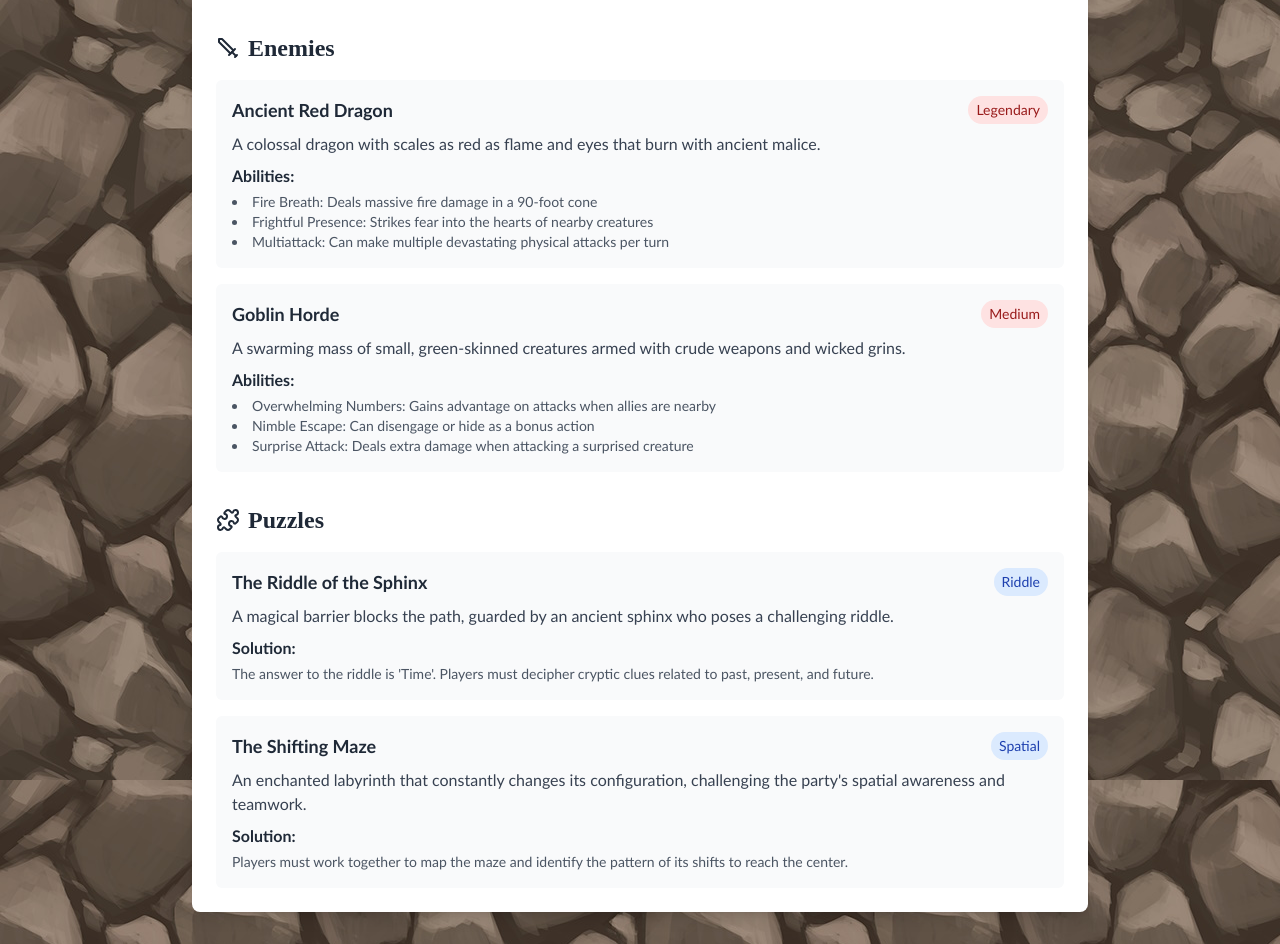
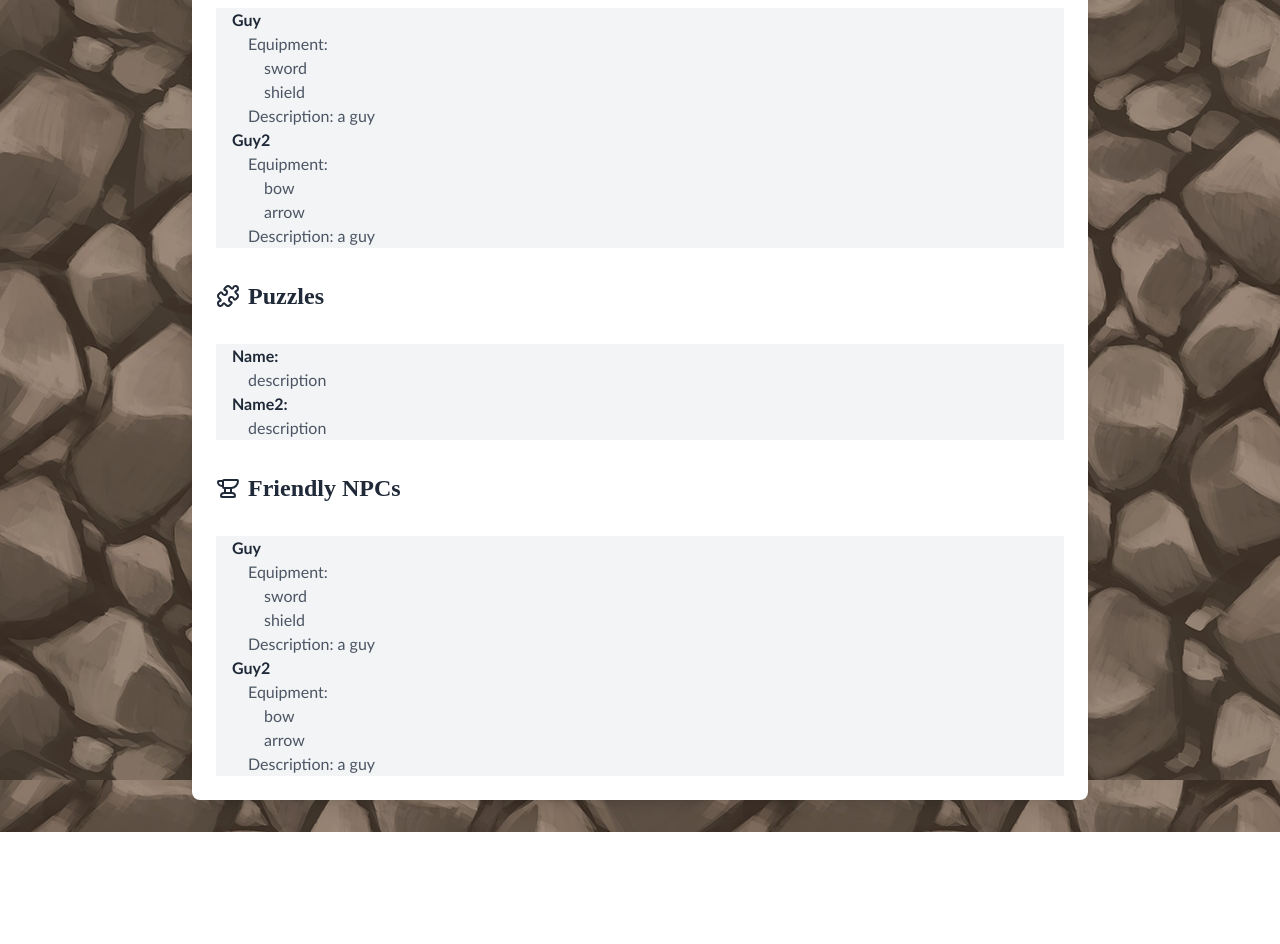
Before and after one commit to gilrezin/DnD-Puzzle-Generator, a Next.js app in the folder frontend/: page /output in a window 1280 px wide. Shown: the part 300-1244 px from the top of the page. After the commit the page ends 1132 px from the top, so only its background shows below. Built offline with nearby package versions, Linux system fonts and the light colour scheme; a web font is replaced by a local one.

Commit message:
Make output layout

```diff
--- a/frontend/src/app/output/page.js
+++ b/frontend/src/app/output/page.js
@@ -1,4 +1,11 @@
-import { ScrollText, Sword, PuzzleIcon as PuzzlePiece } from "lucide-react"
+import { ScrollText, Sword, Anvil, PuzzleIcon as PuzzlePiece } from "lucide-react"
+
+const items = {
+    nextSession: { response : 'session response'},
+    enemies: [ {name: 'Guy', equipment : ['sword', 'shield'], description : 'a guy'}, {name: 'Guy2', equipment : ['bow', 'arrow'], description : 'a guy'} ],
+    puzzles: [ {puzzleName: 'Name', puzzleDesc : 'description'}, { puzzleName : 'Name2', puzzleDesc : 'description'}]  ,
+    enemies: [ {name: 'Guy', equipment : ['sword', 'shield'], description : 'a guy'}, {name: 'Guy2', equipment : ['bow', 'arrow'], description : 'a guy'} ]
+}
 
 export default function DNDResultsPage() {
   return (
@@ -9,140 +16,86 @@ export default function DNDResultsPage() {
         </div>
         <div className="p-4 sm:p-6 space-y-6 sm:space-y-8">
           {/* Next Session */}
-          <section>
+          <div>
               <h2 className="text-xl sm:text-2xl font-semibold flex items-center mb-3 sm:mb-4 text-gray-800 dark:text-gray-200">
                 <ScrollText className="w-5 h-5 sm:w-6 sm:h-6 mr-2" />
                 Next Session
               </h2>
-            <div className="bg-gray-50 dark:bg-gray-700 p-3 sm:p-4 rounded-md text-gray-700 dark:text-gray-300">
-              <p className="mb-1">
-                <span className="font-semibold">Date:</span> March 1, 2025
-              </p>
-              <p className="mb-1">
-                <span className="font-semibold">Location:</span> The Misty Mountains
-              </p>
-              <p>
-                <span className="font-semibold">Objective:</span> Retrieve the ancient artifact from the dragon's lair
-              </p>
+              <div className="pl-8">{items.nextSession.response}</div>
           </div>
-          </section>
 
           {/* Enemies */}
-          <section>
+
+
             <h2 className="text-xl sm:text-2xl font-semibold flex items-center mb-3 sm:mb-4 text-gray-800 dark:text-gray-200">
               <Sword className="w-5 h-5 sm:w-6 sm:h-6 mr-2" />
               Enemies
             </h2>
-            <ul className="space-y-4">
-              <li className="bg-gray-50 dark:bg-gray-700 p-3 sm:p-4 rounded-md">
-                <div className="flex flex-wrap justify-between items-center mb-2">
-                  <span className="text-lg font-semibold text-gray-800 dark:text-gray-200">Ancient Red Dragon</span>
-                  <span className="px-2 py-1 bg-red-100 dark:bg-red-900 text-red-800 dark:text-red-200 rounded-full text-xs sm:text-sm mt-1 sm:mt-0">
-                    Legendary
-                  </span>
-                </div>
-                <p className="text-gray-700 dark:text-gray-300 mb-2 text-sm sm:text-base">
-                  A colossal dragon with scales as red as flame and eyes that burn with ancient malice.
-                </p>
+
             <div>
-                  <h4 className="font-semibold mt-2 mb-1 text-sm sm:text-base text-gray-800 dark:text-gray-200">
-                    Abilities:
-                  </h4>
-                  <ul className="list-disc list-inside">
-                    <li className="text-xs sm:text-sm text-gray-600 dark:text-gray-400">
-                      Fire Breath: Deals massive fire damage in a 90-foot cone
+              <ul>
+                {items.enemies.map((enemy, index) => (
+                  <li key={index} className = "bg-gray-100 ">
+
+                    <div className="font-semibold text-gray-800 pl-4">{enemy.name}</div>
+                    <div className="text-gray-600 pl-8">Equipment: </div>
+                    <ul>
+                      {enemy.equipment.map((item, index) => (
+                        <li key={index}>
+                          <div className="text-gray-600 pl-12">{item}</div>
                         </li>
-                    <li className="text-xs sm:text-sm text-gray-600 dark:text-gray-400">
-                      Frightful Presence: Strikes fear into the hearts of nearby creatures
+                      ))}
+                    </ul>
+
+                    <div className="text-gray-600 pl-8">Description: {enemy.description}</div>
                   </li>
-                    <li className="text-xs sm:text-sm text-gray-600 dark:text-gray-400">
-                      Multiattack: Can make multiple devastating physical attacks per turn
-                    </li>
+                ))}
               </ul>
             </div>
-              </li>
-              <li className="bg-gray-50 dark:bg-gray-700 p-3 sm:p-4 rounded-md">
-                <div className="flex flex-wrap justify-between items-center mb-2">
-                  <span className="text-lg font-semibold text-gray-800 dark:text-gray-200">Goblin Horde</span>
-                  <span className="px-2 py-1 bg-red-100 dark:bg-red-900 text-red-800 dark:text-red-200 rounded-full text-xs sm:text-sm mt-1 sm:mt-0">
-                    Medium
-                  </span>
-                </div>
-                <p className="text-gray-700 dark:text-gray-300 mb-2 text-sm sm:text-base">
-                  A swarming mass of small, green-skinned creatures armed with crude weapons and wicked grins.
-                </p>
-                <div>
-                  <h4 className="font-semibold mt-2 mb-1 text-sm sm:text-base text-gray-800 dark:text-gray-200">
-                    Abilities:
-                  </h4>
-                  <ul className="list-disc list-inside">
-                    <li className="text-xs sm:text-sm text-gray-600 dark:text-gray-400">
-                      Overwhelming Numbers: Gains advantage on attacks when allies are nearby
-                    </li>
-                    <li className="text-xs sm:text-sm text-gray-600 dark:text-gray-400">
-                      Nimble Escape: Can disengage or hide as a bonus action
-                    </li>
-                    <li className="text-xs sm:text-sm text-gray-600 dark:text-gray-400">
-                      Surprise Attack: Deals extra damage when attacking a surprised creature
-                    </li>
-                  </ul>
-                </div>
-              </li>
-            </ul>
-          </section>
 
           {/* Puzzles */}
-          <section>
+
           <h2 className="text-xl sm:text-2xl font-semibold flex items-center mb-3 sm:mb-4 text-gray-800 dark:text-gray-200">
               <PuzzlePiece className="w-5 h-5 sm:w-6 sm:h-6 mr-2" />
               Puzzles
           </h2>
-            <ul className="space-y-4">
-              <li className="bg-gray-50 dark:bg-gray-700 p-3 sm:p-4 rounded-md">
-                <div className="flex flex-wrap justify-between items-center mb-2">
-                  <span className="text-lg font-semibold text-gray-800 dark:text-gray-200">
-                    The Riddle of the Sphinx
-                  </span>
-                  <span className="px-2 py-1 bg-blue-100 dark:bg-blue-900 text-blue-800 dark:text-blue-200 rounded-full text-xs sm:text-sm mt-1 sm:mt-0">
-                    Riddle
-                  </span>
+
+          <div>
+            <ul>
+              {items.puzzles.map((puzzle, index) => (
+                <li key={puzzle.puzzleName} className="bg-gray-100">
+                  <div className="font-semibold text-gray-800 pl-4">{puzzle.puzzleName}:</div>
+                  <div className="text-gray-600 pl-8">{puzzle.puzzleDesc}</div>
+                </li>
+              ))}
+            </ul>
           </div>
-                <p className="text-gray-700 dark:text-gray-300 mb-2 text-sm sm:text-base">
-                  A magical barrier blocks the path, guarded by an ancient sphinx who poses a challenging riddle.
-                </p>
+
+          <h2 className="text-xl sm:text-2xl font-semibold flex items-center mb-3 sm:mb-4 text-gray-800 dark:text-gray-200">
+              <Anvil className="w-5 h-5 sm:w-6 sm:h-6 mr-2" />
+            Friendly NPCs
+          </h2>
+
           <div>
-                  <h4 className="font-semibold mt-2 mb-1 text-sm sm:text-base text-gray-800 dark:text-gray-200">
-                    Solution:
-                  </h4>
-                  <p className="text-xs sm:text-sm text-gray-600 dark:text-gray-400">
-                    The answer to the riddle is 'Time'. Players must decipher cryptic clues related to past, present,
-                    and future.
-                  </p>
+              <ul>
+                {items.enemies.map((enemy, index) => (
+                  <li key={index} className = "bg-gray-100 ">
+
+                    <div className="font-semibold text-gray-800 pl-4">{enemy.name}</div>
+                    <div className="text-gray-600 pl-8">Equipment: </div>
+                    <ul>
+                      {enemy.equipment.map((item, index) => (
+                        <li key={index}>
+                          <div className="text-gray-600 pl-12">{item}</div>
+                        </li>
+                      ))}
+                    </ul>
+
+                    <div className="text-gray-600 pl-8">Description: {enemy.description}</div>
+                  </li>
+                ))}
+              </ul>
             </div>
-              </li>
-              <li className="bg-gray-50 dark:bg-gray-700 p-3 sm:p-4 rounded-md">
-                <div className="flex flex-wrap justify-between items-center mb-2">
-                  <span className="text-lg font-semibold text-gray-800 dark:text-gray-200">The Shifting Maze</span>
-                  <span className="px-2 py-1 bg-blue-100 dark:bg-blue-900 text-blue-800 dark:text-blue-200 rounded-full text-xs sm:text-sm mt-1 sm:mt-0">
-                    Spatial
-                  </span>
-                </div>
-                <p className="text-gray-700 dark:text-gray-300 mb-2 text-sm sm:text-base">
-                  An enchanted labyrinth that constantly changes its configuration, challenging the party's spatial
-                  awareness and teamwork.
-                </p>
-                <div>
-                  <h4 className="font-semibold mt-2 mb-1 text-sm sm:text-base text-gray-800 dark:text-gray-200">
-                    Solution:
-                  </h4>
-                  <p className="text-xs sm:text-sm text-gray-600 dark:text-gray-400">
-                    Players must work together to map the maze and identify the pattern of its shifts to reach the
-                    center.
-                  </p>
-                </div>
-              </li>
-            </ul>
-          </section>
         </div>
       </div>
     </div>
```
Lines whose indentation alone changed are shown as unchanged.
